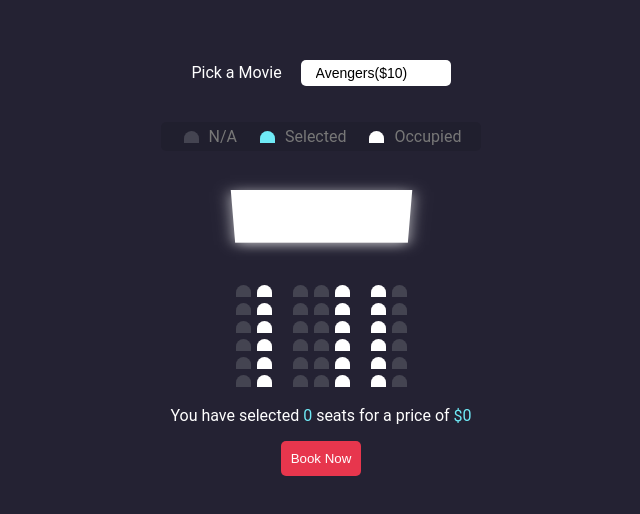
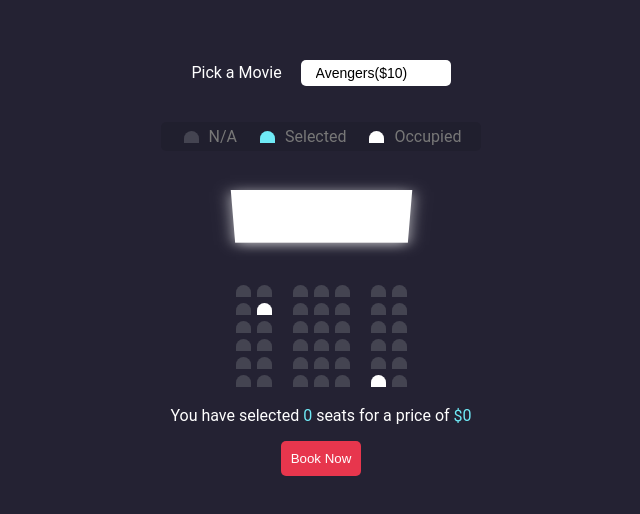
Before and after one commit to AjithPG/Front-end-code, a plain HTML site: page seat_booking/index.html in a window 1280 px wide. Shown: the part 142-656 px from the top of the page, without its empty margins (319-959 px from the left). Drawn offline with Linux system fonts and the light colour scheme.

Commit message:
seat booking script updated

```diff
--- a/seat_booking/index.html
+++ b/seat_booking/index.html
@@ -41,11 +41,11 @@
     <div class="screen"></div>
     <div class="row">
       <div class="seat"></div>
-      <div class="seat occupied"></div>
+      <div class="seat "></div>
       <div class="seat"></div>
       <div class="seat"></div>
-      <div class="seat occupied"></div>
-      <div class="seat occupied"></div>
+      <div class="seat "></div>
+      <div class="seat "></div>
       <div class="seat"></div>
     </div>
     <div class="row">
@@ -53,43 +53,43 @@
       <div class="seat occupied"></div>
       <div class="seat"></div>
       <div class="seat"></div>
-      <div class="seat occupied"></div>
-      <div class="seat occupied"></div>
+      <div class="seat "></div>
+      <div class="seat "></div>
       <div class="seat"></div>
     </div>
     <div class="row">
       <div class="seat"></div>
-      <div class="seat occupied"></div>
+      <div class="seat "></div>
       <div class="seat"></div>
       <div class="seat"></div>
-      <div class="seat occupied"></div>
-      <div class="seat occupied"></div>
+      <div class="seat "></div>
+      <div class="seat "></div>
       <div class="seat"></div>
     </div>
     <div class="row">
       <div class="seat"></div>
-      <div class="seat occupied"></div>
+      <div class="seat "></div>
       <div class="seat"></div>
       <div class="seat"></div>
-      <div class="seat occupied"></div>
-      <div class="seat occupied"></div>
+      <div class="seat "></div>
+      <div class="seat "></div>
       <div class="seat"></div>
     </div>
     <div class="row">
       <div class="seat"></div>
-      <div class="seat occupied"></div>
+      <div class="seat "></div>
       <div class="seat"></div>
       <div class="seat"></div>
-      <div class="seat occupied"></div>
-      <div class="seat occupied"></div>
+      <div class="seat "></div>
+      <div class="seat "></div>
       <div class="seat"></div>
     </div>
     <div class="row">
       <div class="seat"></div>
-      <div class="seat occupied"></div>
       <div class="seat"></div>
       <div class="seat"></div>
-      <div class="seat occupied"></div>
+      <div class="seat"></div>
+      <div class="seat "></div>
       <div class="seat occupied"></div>
       <div class="seat"></div>
     </div>
--- a/seat_booking/script.js
+++ b/seat_booking/script.js
@@ -0,0 +1,49 @@
+let theatre = document.querySelector('.theatre_hall');
+let seat = document.querySelectorAll('.row .seat:not(.occupied)');
+let tickets = document.getElementById('tickets');
+let total = document.getElementById('total');
+
+let movieSelector = document.getElementById('movie');
+
+let bookTickets = document.querySelector('.book_tickets');
+
+let ticketPrice = +movieSelector.value;
+
+
+
+function updateSelectedSeats(){
+  const selectedSeats = document.querySelectorAll('.row .seat.selected');
+  const totalSeats = selectedSeats.length;
+
+  tickets.innerHTML = totalSeats;
+
+  total.innerHTML = totalSeats * ticketPrice;
+
+
+}
+
+//movie change
+movieSelector.addEventListener('change',(e)=>{
+  ticketPrice = +e.target.value;
+  updateSelectedSeats();
+})
+
+
+//seat select
+theatre.addEventListener('click',(e)=>{
+  if(e.target.classList.contains('seat') && !e.target.classList.contains('occupied')){
+
+    e.target.classList.toggle('selected');
+
+    updateSelectedSeats();
+  }
+})
+
+
+//book tickets
+
+bookTickets.addEventListener('click',()=>{
+  const selectedSeats = document.querySelectorAll('.row .seat.selected');
+  const totalSeats = selectedSeats.length;
+  alert(`You have Booked ${totalSeats} Tickets`);
+})
```
